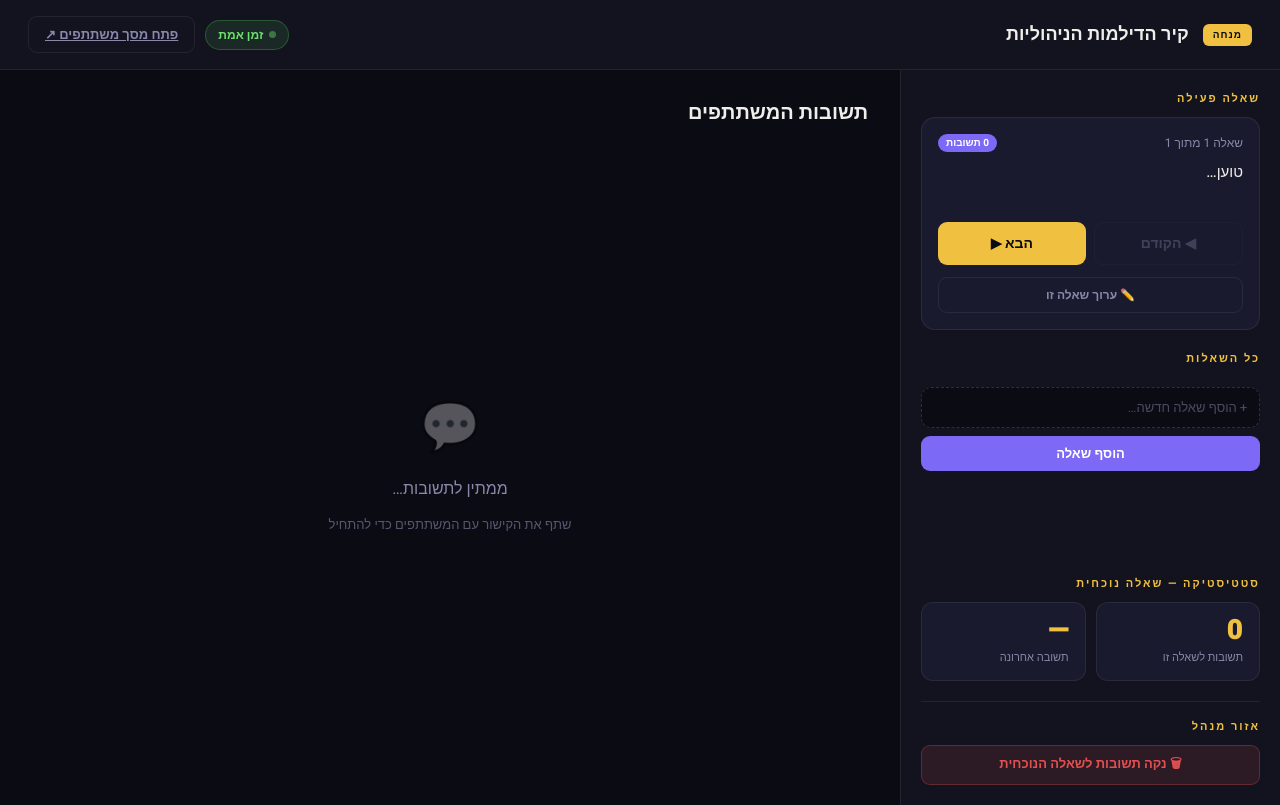
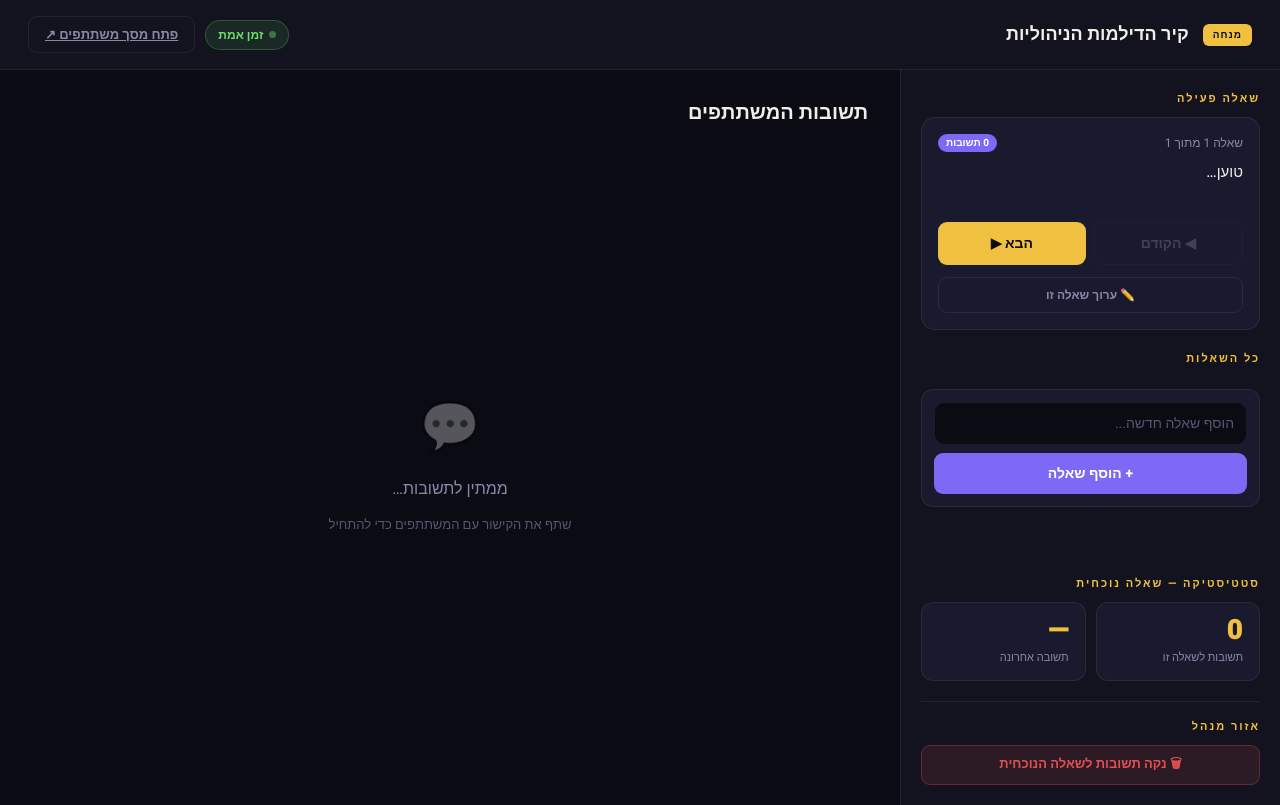
Before and after one commit to kineret22/dilemma-wall, a website: page public/moderator.html in a window 1280 px wide. Drawn offline with Linux system fonts and the light colour scheme; no server answers.

Commit message:
Update moderator.html

```diff
--- a/public/moderator.html
+++ b/public/moderator.html
@@ -272,24 +272,30 @@
 
     /* add question */
     .add-q-wrap {
-      margin-top: 10px;
+      margin-top: 12px;
+      background: var(--card);
+      border: 1px solid var(--border);
+      border-radius: 12px;
+      padding: 12px;
+      display: flex;
+      flex-direction: column;
+      gap: 8px;
     }
     .add-q-input {
       width: 100%;
       background: var(--bg);
-      border: 1px dashed rgba(255,255,255,0.15);
+      border: 1.5px solid var(--border);
       border-radius: 10px;
       color: var(--text);
       font-family: 'Heebo', sans-serif;
-      font-size: 13px;
+      font-size: 14px;
       padding: 10px 12px;
       outline: none;
       direction: rtl;
-      margin-bottom: 8px;
       transition: border-color 0.2s;
     }
-    .add-q-input:focus { border-color: var(--accent); border-style: solid; }
-    .add-q-input::placeholder { color: var(--muted); opacity: 0.5; }
+    .add-q-input:focus { border-color: var(--accent); }
+    .add-q-input::placeholder { color: var(--muted); opacity: 0.6; }
 
     /* stats */
     .stats-row {
@@ -494,11 +500,11 @@
           type="text"
           class="add-q-input"
           id="newQInput"
-          placeholder="+ הוסף שאלה חדשה…"
+          placeholder="הוסף שאלה חדשה..."
           onkeydown="handleAddQ(event)"
           maxlength="300"
         />
-        <button class="btn btn-accent" style="width:100%;font-size:13px" onclick="addQuestion()">הוסף שאלה</button>
+        <button class="btn btn-accent" style="width:100%;font-size:14px;padding:10px" onclick="addQuestion()">+ הוסף שאלה</button>
       </div>
     </div>
 
```
